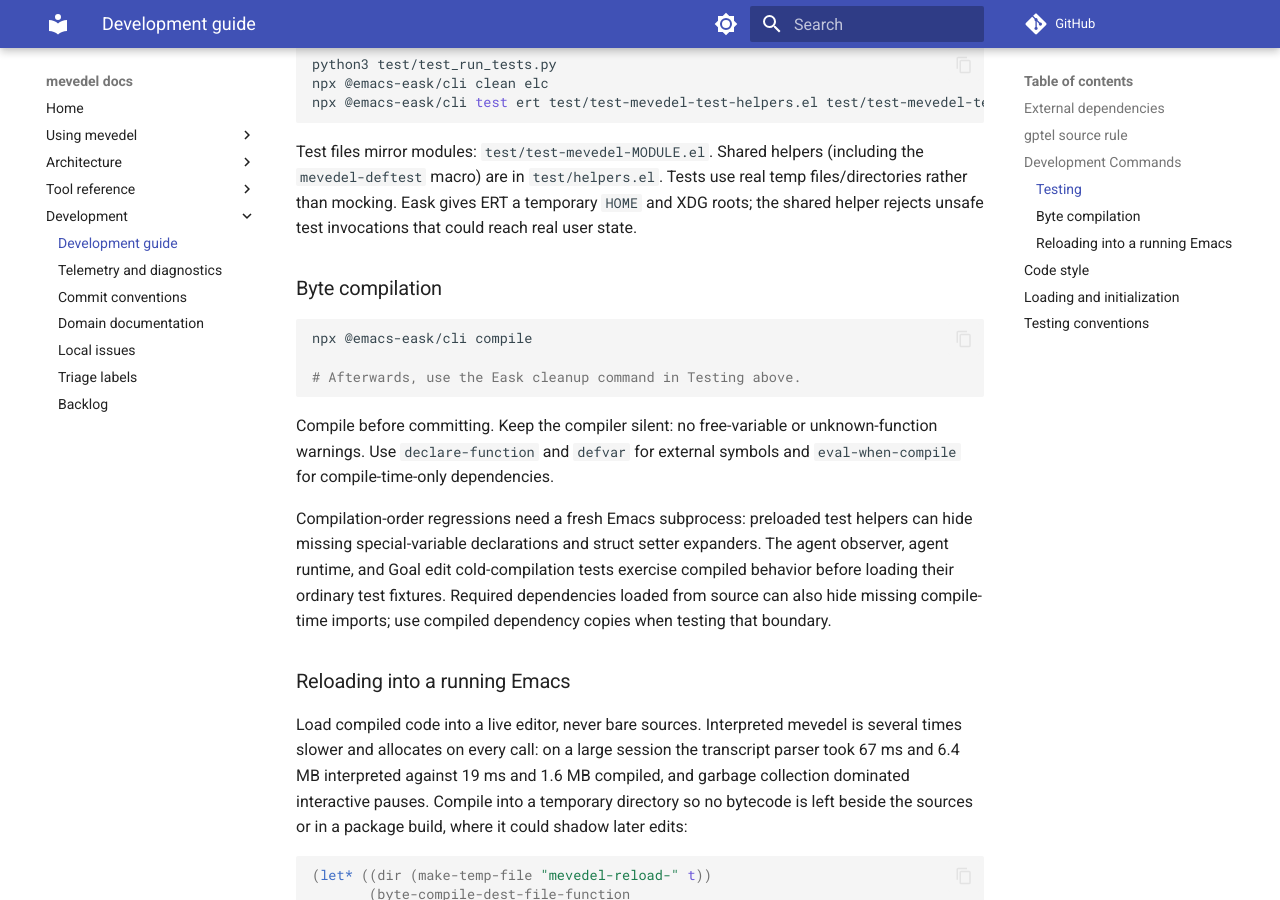
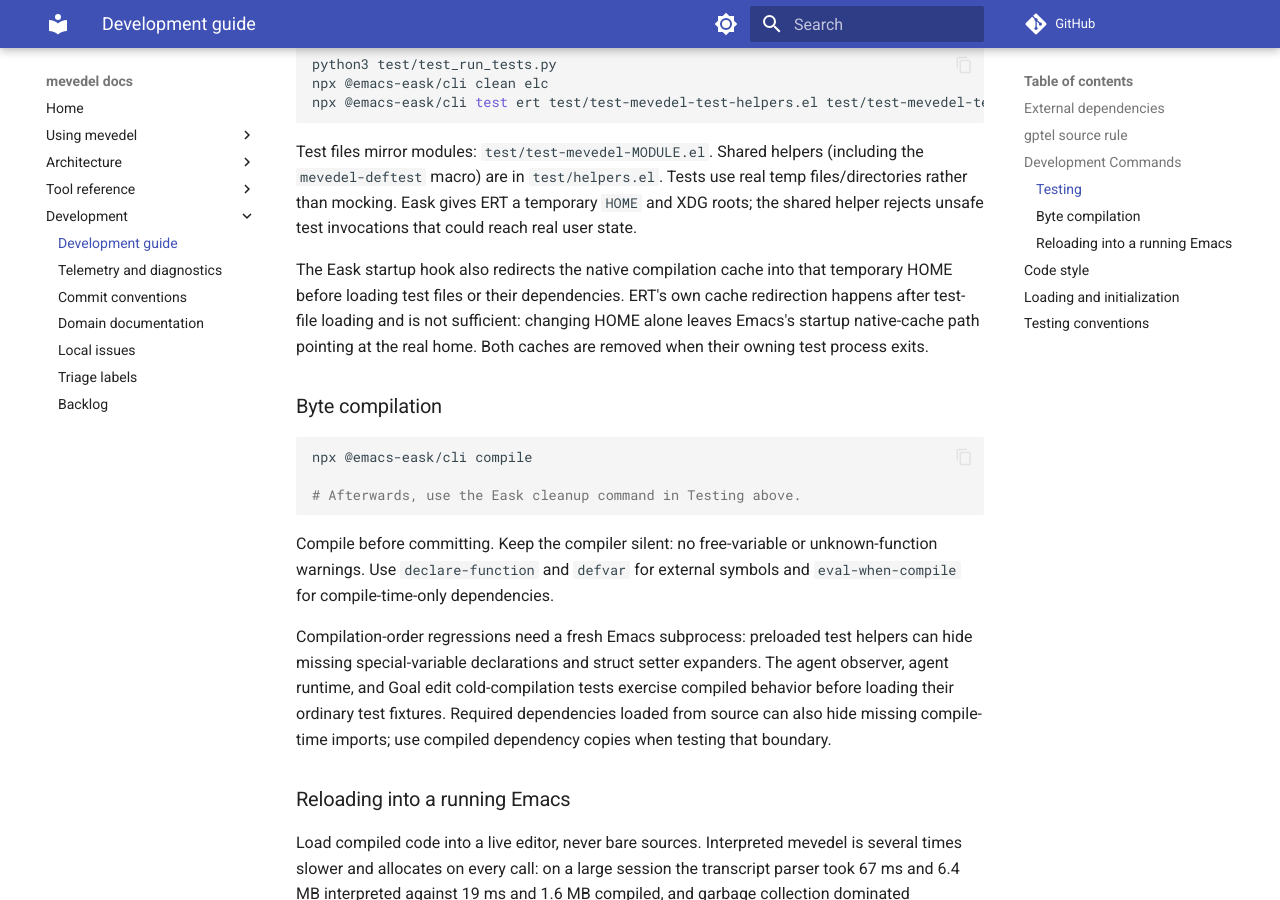
Before and after one commit to FrauH0lle/mevedel, an MkDocs documentation site: the page built from docs/development.md, in a window 1280 px wide and 900 px high, scrolled down 2795 px. Built offline with MkDocs 1.6.1 and Material for MkDocs 9.7.7, drawn with Linux system fonts in a browser that asks for light colours; comment, search, counter and statistics services are not loaded.

Commit message:
fix(test): Isolate native caches before dependency loading
HOME isolation does not replace the native cache captured at startup.
ERT redirects it only after loading test files, allowing native dependency
units from the real home to leak into otherwise isolated Eask runs.

* Eask (mevedel-eask--isolate-test-home): Redirect the native cache into
the temporary HOME before loading tests and their dependencies.
* test/test-mevedel-test-helpers.el (mevedel-eask--isolate-test-home):
Exercise a fresh Eask process with an inherited external cache.
* test/fixtures/eask-startup.el: Capture native cache and dependency load
state before ERT performs its own redirection.
* docs/development.md: Explain the startup boundary and cache lifetime.

Validated affected context suites and helper/runner tests: 43/43 pass.
Compile all 254 package files without warnings.

````diff
--- a/docs/development.md
+++ b/docs/development.md
@@ -140,6 +140,12 @@
 use real temp files/directories rather than mocking. Eask gives ERT a temporary
 `HOME` and XDG roots; the shared helper rejects unsafe test invocations that
 could reach real user state.
+
+The Eask startup hook also redirects the native compilation cache into that
+temporary HOME before loading test files or their dependencies.  ERT's own
+cache redirection happens after test-file loading and is not sufficient:
+changing HOME alone leaves Emacs's startup native-cache path pointing at the
+real home.  Both caches are removed when their owning test process exits.
 
 ### Byte compilation
 ```bash
````
Also changed, not shown: 3 other files.
